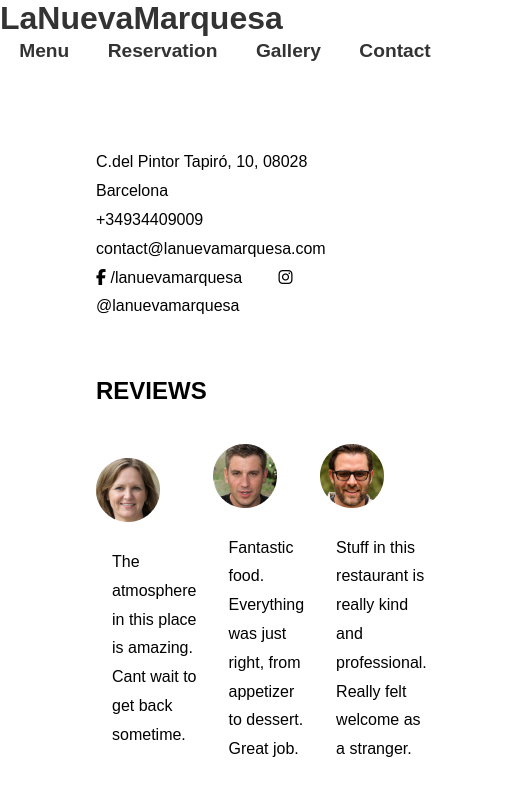
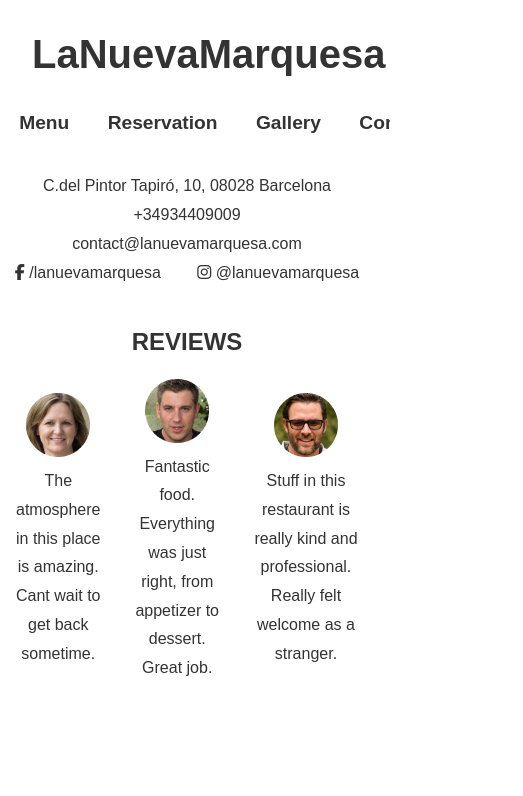
Before and after one commit to belobradi/LaNuevaMarquesa, a plain HTML site: page contact.html in a window 390 px wide. Shown: the whole page, 523 px wide, since content can reach past the window. Drawn offline with Linux system fonts and the light colour scheme.

Commit message:
contact responsive

```diff
--- a/contact.html
+++ b/contact.html
@@ -5,26 +5,25 @@
     <meta http-equiv="X-UA-Compatible" content="IE=edge">
     <meta name="viewport" content="width=device-width, initial-scale=1.0">
     <link rel="stylesheet" href="css/style.css">
+    <link rel="stylesheet" href="css/mobile.css">
     <script src="https://kit.fontawesome.com/9b7e8bf2d8.js" crossorigin="anonymous"></script>
     <title>LaNuevaMarquesa | Contact</title>
 </head>
-<body>
-    <header class="logo logo-dark">
-        <a href="index.html"><h1>LaNuevaMarquesa</h1></a>
-    </header>
-    <nav class="navbar">
+<body class="menu-light2">
+    <header id="contact-header" class="flex-split">
+        <a class="logo logo-dark" href="index.html"><h1>LaNuevaMarquesa</h1></a>
         <div class="flex-grid">
             <a class="btn2" href="menu.html">Menu</a>
             <a class="btn2" href="reservation.html">Reservation</a>
             <a class="btn2" href="gallery.html">Gallery</a>
             <a class="btn2" href="contact.html">Contact</a>
         </div>
-    </nav>
+    </header>
     <main id="contact" class="flex-split">
         <section id="left-side" class="menu-content">
-            <iframe class="map" src="https://www.google.com/maps/embed?pb=!1m18!1m12!1m3!1d4087.4636945311195!2d2.1225175051950087!3d41.37984080451795!2m3!1f0!2f0!3f0!3m2!1i1024!2i768!4f13.1!3m3!1m2!1s0x0%3A0xda28e86af3a487d4!2sLa%20nueva%20Marquesa!5e0!3m2!1sen!2srs!4v1672069778335!5m2!1sen!2srs" width="600" height="450" allowfullscreen="" loading="lazy" referrerpolicy="no-referrer-when-downgrade"></iframe>
+            <iframe class="map" src="https://www.google.com/maps/embed?pb=!1m18!1m12!1m3!1d4087.4636945311195!2d2.1225175051950087!3d41.37984080451795!2m3!1f0!2f0!3f0!3m2!1i1024!2i768!4f13.1!3m3!1m2!1s0x0%3A0xda28e86af3a487d4!2sLa%20nueva%20Marquesa!5e0!3m2!1sen!2srs!4v1672069778335!5m2!1sen!2srs" allowfullscreen="" loading="lazy" referrerpolicy="no-referrer-when-downgrade"></iframe>
         </section>
-        <section id="right-side" class="menu-content menu-light">
+        <section id="right-side" class="menu-content">
             <div class="info-contact">
                 <p>C.del Pintor Tapiró, 10, 08028 Barcelona</p>
                 <p>+34934409009</p>
--- a/css/mobile.css
+++ b/css/mobile.css
@@ -45,4 +45,7 @@
     #header .btn2:hover:after {
         background: #f4f4f4;
     }
+    .map {
+        display: none;
+    }
 }
--- a/css/style.css
+++ b/css/style.css
@@ -19,16 +19,19 @@ a {
 }
 
 .logo {
-    /* position: absolute; */
     left: 0;
     top: 0;
     z-index: 1;
+    color: #f4f4f4;
+}
+
+.logo-dark {
+    color: #333;
 }
 
 .logo > h1 {
     padding: 2rem;
     font-size: 2.5rem;
-    color: #f4f4f4;
 }
 
 .logo-dark > a > h1 {
@@ -138,12 +141,12 @@ a {
     z-index: -1;
 }
 
-.reservation-bg {
-
+.menu-light {
+    color: #333;
 }
 
-.menu-light {
-    color: #000;
+.menu-light2 {
+    color: #333;
 }
 
 .btn {
@@ -229,6 +232,8 @@ iframe {
 .map {
     filter: grayscale(85%);
     border:0;
+    width: 100%;
+    height: 80vh;
 }
 
 #contact .menu-content {
@@ -239,28 +244,25 @@ iframe {
     display: flex;
     justify-content: space-around;
     align-items: center;
-}
-
-.flex-grid img {
-    padding: 1rem 0;
+    text-align: center;
 }
 
 .flex-grid p {
     padding: 0 1rem;
-    display: flex;
-    align-items: center;
-}
-
-.info-contact {
-    padding: 5rem;
-}
-
-.reviews {
-    position: absolute;
-    bottom: 0;
-    padding: 5rem;
 }
 
 .reviews h2 {
     padding-bottom: 1rem;
 }
+
+.info-contact {
+    padding-top: 2rem;
+}
+
+.reviews {
+    padding-top: 2rem;
+}
+
+#contact-header .btn2 {
+    color: #333;
+}
```
